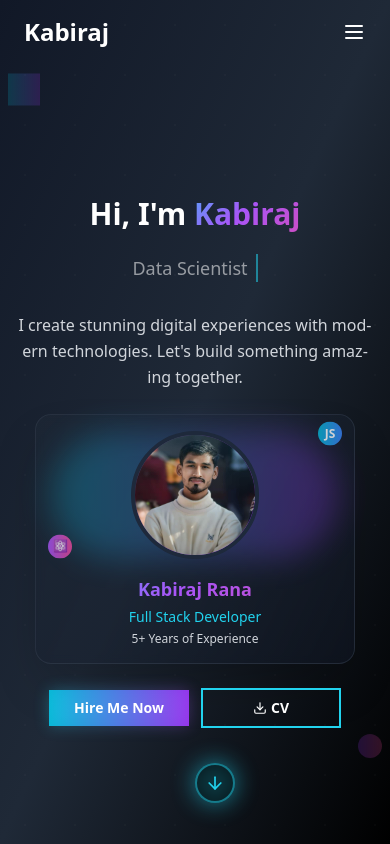
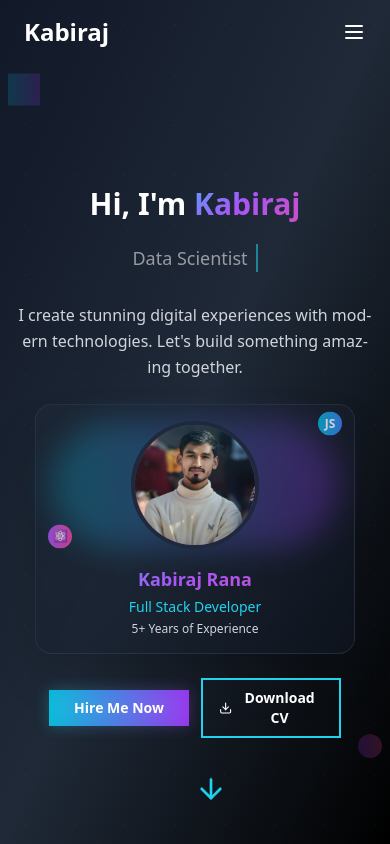
Before and after one commit to kabirajrana/Personalportfolio, a React (Vite) app: page / in a window 390 px wide. Shown: the top 844 px of the page. Built offline with nearby package versions, Linux system fonts and the light colour scheme.

Commit message:
Fix: Homepage button text and arrow
Update "CV" button text to "Download CV" on both PC and mobile views. Simplify the animated down arrow for better visibility.

```diff
--- a/src/components/Hero.tsx
+++ b/src/components/Hero.tsx
@@ -122,7 +122,7 @@ const Hero = () => {
                 <div className="absolute inset-0 bg-gradient-to-r from-cyan-500/20 to-purple-600/20 translate-x-[-100%] group-hover:translate-x-0 transition-transform duration-500"></div>
                 <span className="relative flex items-center justify-center gap-1 sm:gap-2 text-white group-hover:text-cyan-100 transition-colors">
                   <Download size={14} className="group-hover:animate-bounce" />
-                  <span className="hidden xs:inline">Download</span> CV
+                  Download CV
                 </span>
               </button>
             </div>
@@ -183,12 +183,9 @@ const Hero = () => {
         <div className="w-6 h-6 sm:w-10 sm:h-10 lg:w-12 lg:h-12 bg-gradient-to-r from-purple-600 to-pink-500 rounded-full opacity-20"></div>
       </div>
 
-      {/* Enhanced scroll indicator with better visibility */}
+      {/* Simplified animated down arrow */}
       <div className="absolute bottom-8 left-1/2 transform -translate-x-1/2 animate-bounce">
-        <div className="relative">
-          <div className="absolute inset-0 bg-cyan-400 rounded-full blur-md opacity-60"></div>
-          <ArrowDown className="relative text-cyan-400 bg-black/50 backdrop-blur-sm rounded-full p-2 border-2 border-cyan-400/50" size={40} />
-        </div>
+        <ArrowDown className="text-cyan-400 hover:text-cyan-300 transition-colors duration-300" size={32} />
       </div>
     </section>
   );
```
